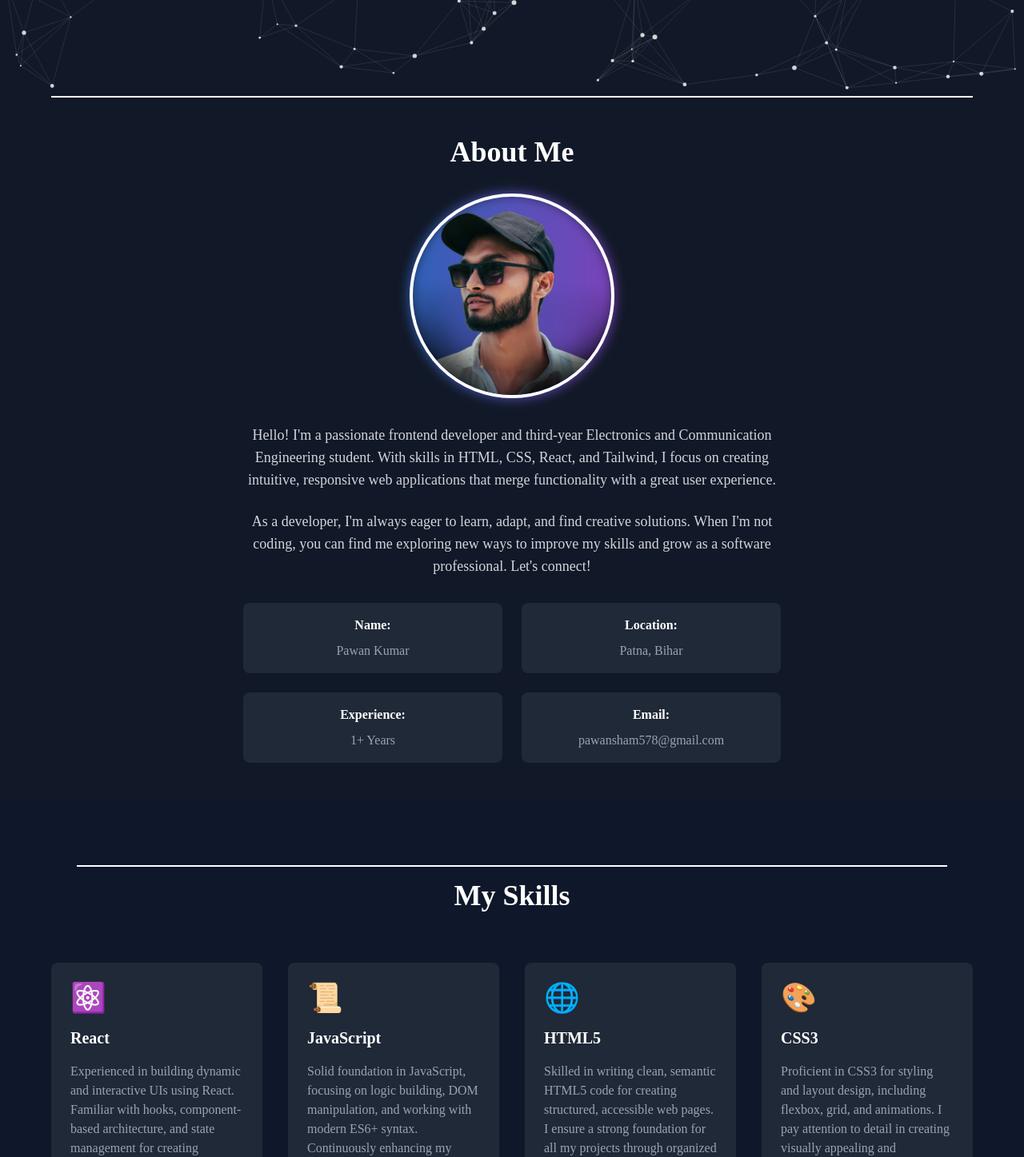
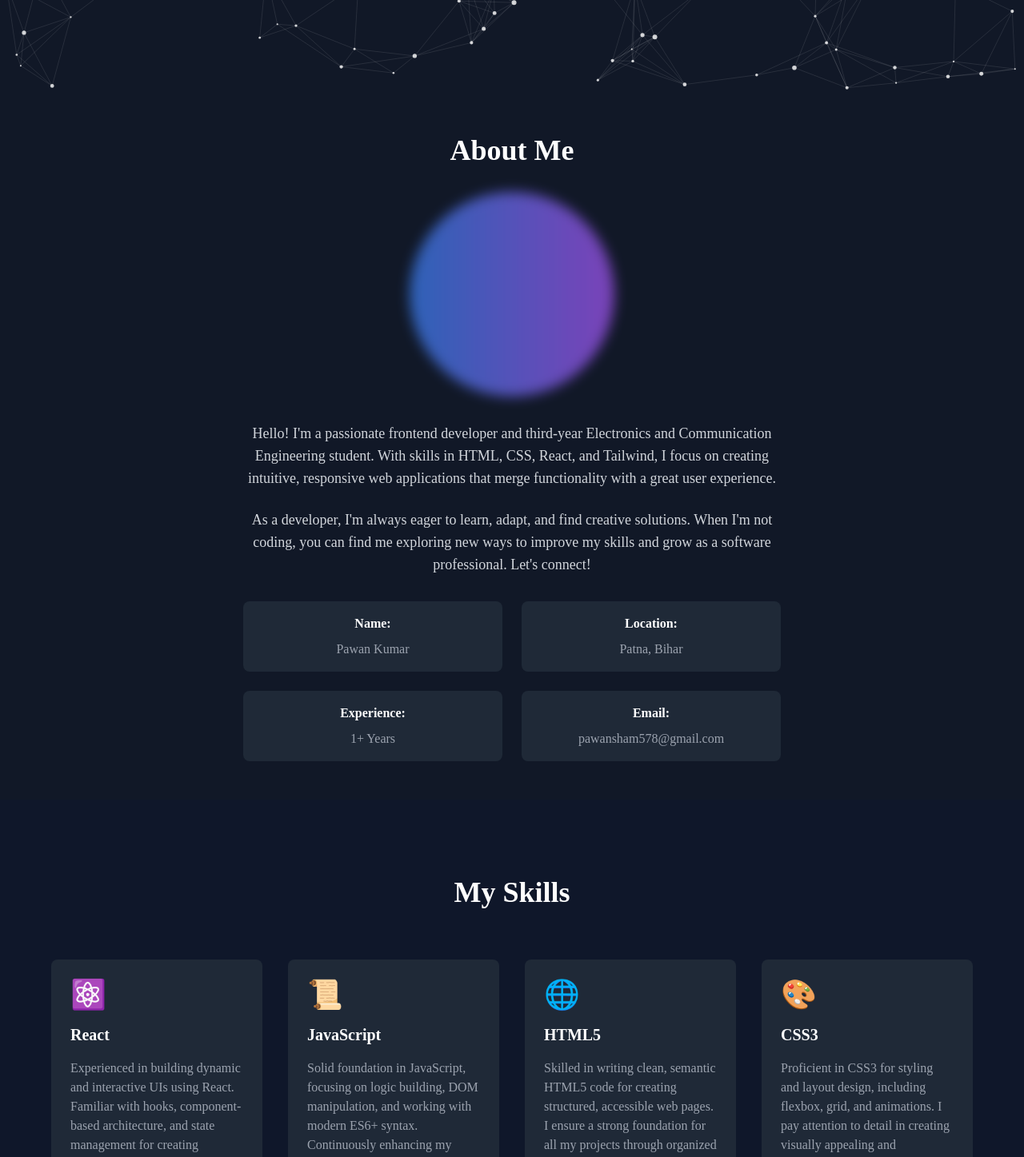
Before and after one commit to RamRaj110/portfolio, a React (Vite) app: page / in a window 1280 px wide. Shown: the part 680-2127 px from the top of the page at 80% size. Built offline with nearby package versions, Linux system fonts and the light colour scheme.

Commit message:
try to fix error.

```diff
--- a/src/App.jsx
+++ b/src/App.jsx
@@ -222,7 +222,7 @@ const Portfolio = () => {
 
   const handleResumeDownload = () => {
     const link = document.createElement("a");
-    link.href = "../public/Resume.pdf";
+    link.href = "Resume.pdf";
     link.download = "Resume.pdf";
     document.body.appendChild(link);
     link.click();
@@ -234,7 +234,10 @@ const Portfolio = () => {
       <Animation />
 
       {/* Hero Section */}
-      <section id="home" className="relative min-h-screen flex items-center py-4 px-4 sm:py-6 md:py-0">
+      <section
+        id="home"
+        className="relative min-h-screen flex items-center py-4 px-4 sm:py-6 md:py-0"
+      >
         <div className="container mx-auto z-10">
           <Nav />
           <div className="flex flex-col md:flex-row items-center justify-between mt-16 md:mt-24">
--- a/src/component/about.jsx
+++ b/src/component/about.jsx
@@ -1,67 +1,11 @@
-// import React from 'react'
-
-// function About() {
-//   return (
-//     <div>
-//        <section className='bg-gray-900' >
-//         <div className="max-w-6xl h-screen bg-gray-900 mx-auto border-white border-t-2">
-//           <h2 className="text-4xl font-bold pt-6 text-white text-center mb-12">About Me</h2>
-//           <div className="grid grid-cols-1 md:grid-cols-2 gap-12 items-center">
-//             <div className="space-y-6">
-//               <p className="text-lg text-gray-300">
-//               Hello! I’m a passionate frontend developer and third-year Electronics and Communication Engineering student.
-//               With skills in HTML, CSS, React, and Tailwind, I focus on creating intuitive,
-//               responsive web applications that merge functionality with a great user experience.
-//               </p>
-//               <p className="text-lg text-gray-300">
-//               As a developer, I’m always eager to learn, adapt, and find creative solutions.
-//               When I’m not coding, you can find me exploring new ways to improve my skills and grow as a software professional. Let’s connect!
-//               </p>
-//               <div className="grid grid-cols-2 gap-4">
-//                 <div>
-//                   <h3 className="font-semibold mb-2 text-white">Name:</h3>
-//                   <p className="text-gray-400 ">Pawan Kumar</p>
-//                 </div>
-//                 <div>
-//                   <h3 className="font-semibold mb-2 text-white">Location:</h3>
-//                   <p className="text-gray-400">Patna, Bihar</p>
-//                 </div>
-//                 <div>
-//                   <h3 className="font-semibold mb-2 text-white">Experience:</h3>
-//                   <p className="text-gray-400">1+ Years</p>
-//                 </div>
-//                 <div>
-//                   <h3 className="font-semibold mb-2 text-white">Email:</h3>
-//                   <p className="text-gray-400">pawansham578@gmail.com</p>
-//                 </div>
-//               </div>
-//             </div>
-//             <div className="relative">
-//               <div className="absolute  inset-0 bg-gradient-to-r rounded-lg blur opacity-70" />
-//               <img
-//                 src="#"
-//                 alt="About Me"
-//                 className="relative rounded-lg w-full object-cover"
-//               />
-//             </div>
-//           </div>
-//         </div>
-
-//         </section>
-
-//    </div>
-//   )
-// }
-
-// export { About };
-
 import React from 'react';
 import { motion } from 'framer-motion';
 
 function About() {
   return (
     <section id='about' className='bg-gray-900 min-h-screen flex items-center justify-center'>
-      <div className="max-w-6xl w-full bg-gray-900 mx-auto border-white border-t-2 py-12 px-4">
+      {/* <div className="max-w-6xl w-full bg-gray-900 mx-auto border-white border-t-2 py-12 px-4"> */}
+      <div className="max-w-6xl w-full bg-gray-900 mx-auto  py-12 px-4">
         <div className="flex flex-col items-center space-y-8">
           {/* Image Container with Animation */}
           <motion.h2
@@ -82,7 +26,7 @@ function About() {
             <img
               src="/heropic.png"
               alt="About Me"
-              className="relative rounded-full w-full h-full object-cover border-4 border-white"
+              className="relative rounded-full w-full h-full object-cover border-4 border-white sm:hidden md:hidden"
             />
           </motion.div>
           {/* Text Content with Animation */}
--- a/src/component/contact.jsx
+++ b/src/component/contact.jsx
@@ -56,7 +56,8 @@ function Contact() {
   return (
     <div>
       <section className="px-4 py-4 bg-gray-900" id="contact">
-        <div className="max-w-6xl mx-auto border-white border-t-2 pt-4">
+        {/* <div className="max-w-6xl mx-auto border-white border-t-2 pt-4"> */}
+        <div className="max-w-6xl mx-auto  pt-4">
           <motion.h2
             initial={{ opacity: 0 }}
             whileInView={{ opacity: 1 }}
--- a/src/component/nav.jsx
+++ b/src/component/nav.jsx
@@ -86,7 +86,7 @@ const Nav = () => {
 
       {/* Mobile Menu */}
       <div className={`lg:hidden ${isOpen ? 'block' : 'hidden'}`}>
-        <ul className="flex flex-col items-center space-y-4 text-xl font-bold bg-black/90 py-4 absolute w-full">
+        <ul className="flex flex-col items-center space-y-4 text-xl font-bold bg-zinc-800 py-4 absolute w-full">
           <li>
             <button
               onClick={() => scrollToSection('home')}
--- a/src/component/project.jsx
+++ b/src/component/project.jsx
@@ -6,7 +6,8 @@ function Project({projects}) {
   return (
     <div>
         <section  className="py-12 px-4 bg-slate-900 " id="projects">
-        <div className="max-w-6xl  border-white border-t-2 mx-auto">
+        {/* <div className="max-w-6xl  border-white border-t-2 mx-auto"> */}
+        <div className="max-w-6xl   mx-auto">
           <h2 className="text-4xl font-bold text-white text-center p-4 mb-16">My Projects</h2>
           <div className="grid grid-cols-1 md:grid-cols-2 lg:grid-cols-3 gap-8">
             {projects.map((project, index) => (
--- a/src/component/skills.jsx
+++ b/src/component/skills.jsx
@@ -4,7 +4,8 @@ function Skills({skills}) {
   return (
     <div id='skills' className='bg-slate-900 '>
        <section className="py-20  px-4" id="skills">
-        <h2 className="text-4xl font-bold border-white border-t-2 pt-4 text-white text-center mx-20 mb-16">My Skills</h2>
+        {/* <h2 className="text-4xl font-bold border-white border-t-2 pt-4 text-white text-center mx-20 mb-16">My Skills</h2> */}
+        <h2 className="text-4xl font-bold  pt-4 text-white text-center mx-20 mb-16">My Skills</h2>
         <div className="grid grid-cols-1 md:grid-cols-2 lg:grid-cols-4 gap-8 max-w-6xl mx-auto">
           {skills.map((skill) => (
             <div
```
Lines whose indentation alone changed are shown as unchanged.
